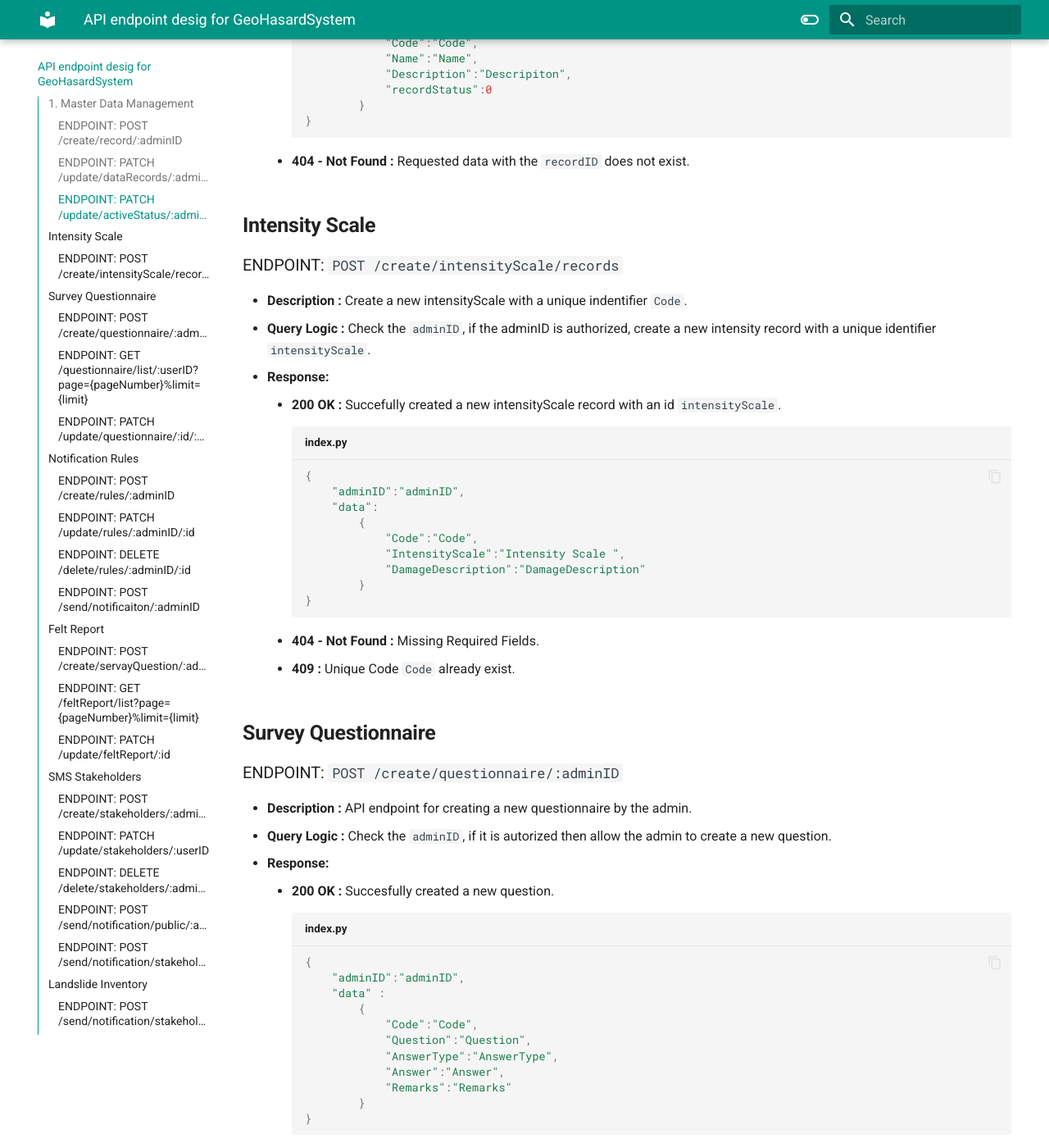
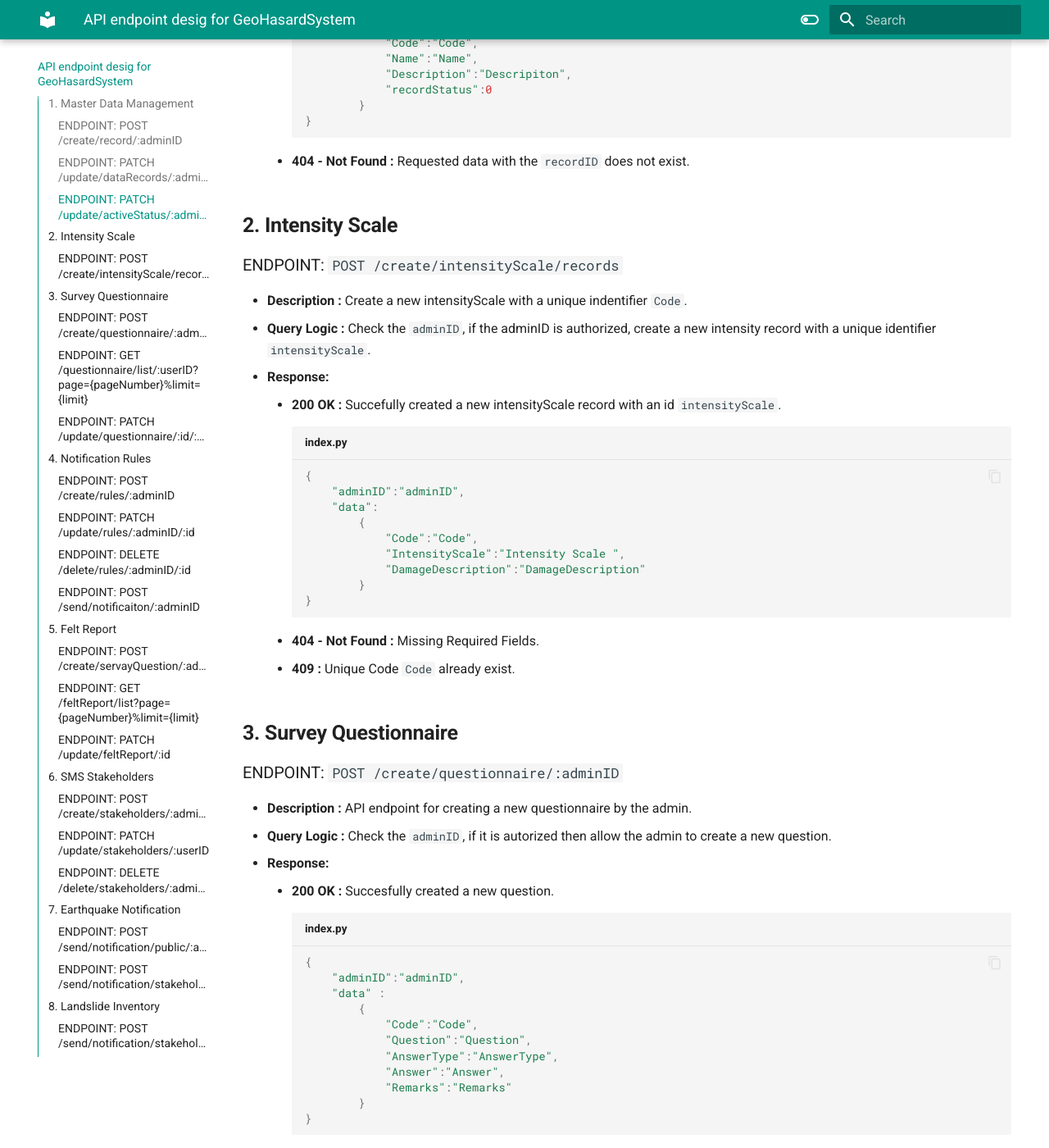
Before and after one commit to CR-CGyeltshen/GrowthDiary, an MkDocs documentation site: the page built from docs/API_ENDPOIT_GHS.md, in a window 1280 px wide and 1400 px high, scrolled down 1719 px. Shown: the whole window at 82% size. Built offline with MkDocs 1.6.1 and Material for MkDocs 9.7.7, drawn with Linux system fonts in a browser that asks for light colours; some of the changed text lies outside the part shown.

````diff
--- a/docs/API_ENDPOIT_GHS.md
+++ b/docs/API_ENDPOIT_GHS.md
@@ -71,7 +71,7 @@
     ```
     * **404 - Not Found :** Requested data with the `recordID` does not exist.
 
-## **Intensity Scale**
+## **2. Intensity Scale**
 
 ### ENDPOINT: `POST  /create/intensityScale/records`
 * **Description :** Create a new intensityScale with a unique indentifier `Code`.
@@ -95,7 +95,7 @@
     * **409 :** Unique Code `Code` already exist.
 
 
-## **Survey Questionnaire**
+## **3. Survey Questionnaire**
 
 ### ENDPOINT: `POST  /create/questionnaire/:adminID`
 
@@ -169,7 +169,7 @@
     * **409 :** Question with the unique identifier `id` do not exist.
 
 
-## **Notification Rules**
+## **4. Notification Rules**
 
 
 ### ENDPOINT: `POST  /create/rules/:adminID`
@@ -263,7 +263,7 @@
     * **409 :** Admin with the `adminID` is not authorized to create rule.
 
 
-## **Felt Report**
+## **5. Felt Report**
 
 ### ENDPOINT: `POST  /create/servayQuestion/:adminID`
 
@@ -329,7 +329,7 @@
     * **409 :** Question with the unique identifier `id` do not exist.
 
 
-## **SMS Stakeholders**
+## **6. SMS Stakeholders**
 
 ### ENDPOINT: `POST  /create/stakeholders/:adminID`
 * **Description :** Create new stakeholders.
@@ -397,7 +397,7 @@
     * **409 :** Phone Number `TelephoneNo` already exist.
 
 
-* **Earthquake Notification**
+## **7. Earthquake Notification**
 
 ### ENDPOINT: `POST  /send/notification/public/:adminID`
 * **Description :** Send notification to all the public when the input field `SMS To` is set to true.
@@ -438,7 +438,7 @@
 
 
 
-## **Landslide Inventory**
+## **8. Landslide Inventory**
 
 ### ENDPOINT: `POST  /send/notification/stakeholders/:adminID`
 * **Description :**
````
